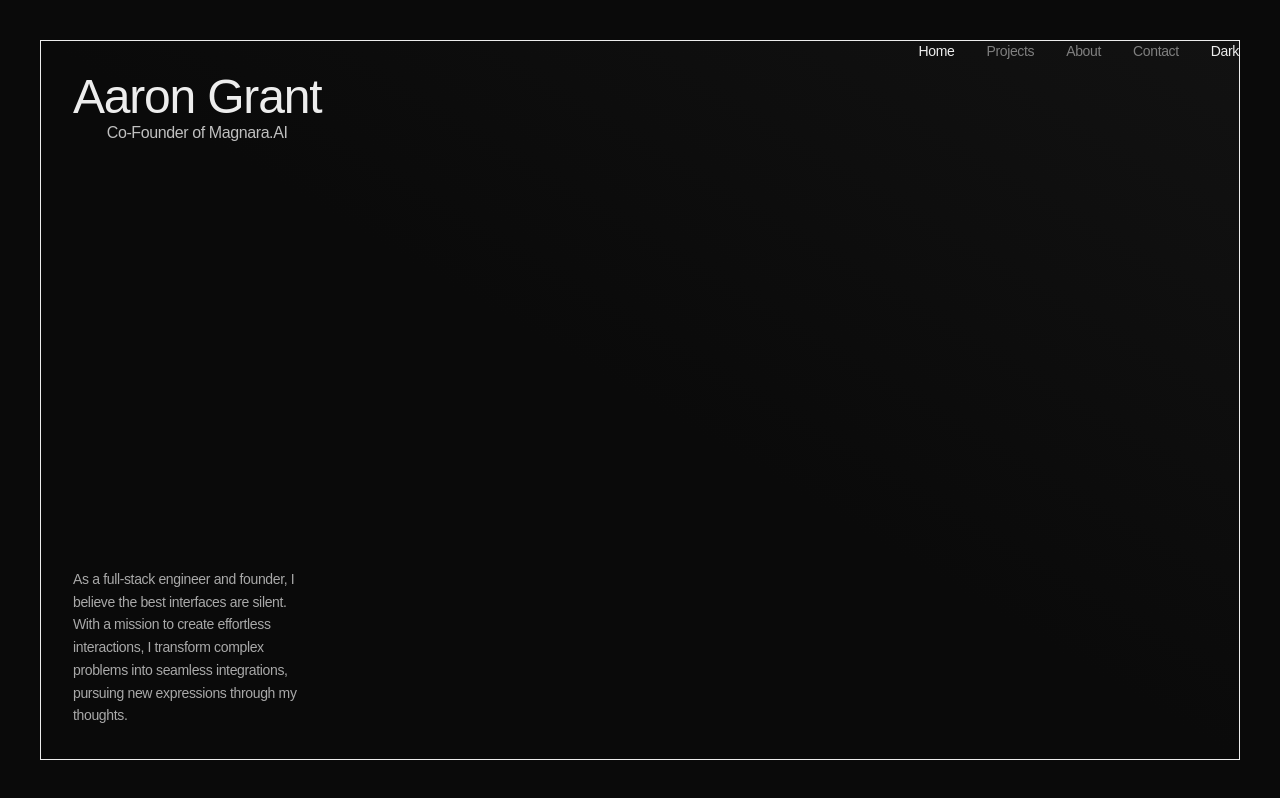
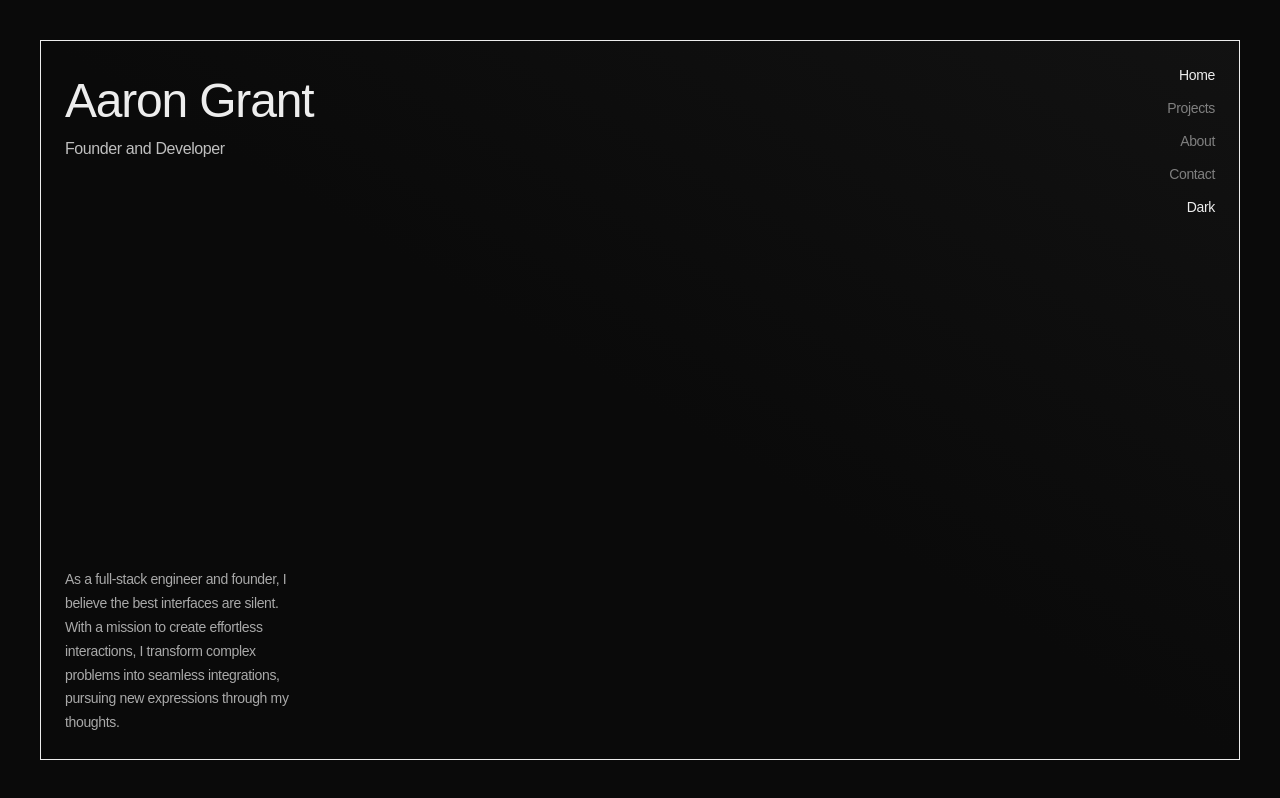
Before and after one commit to aaronjager2000/portfolio-site, a Next.js app: page / in a window 1280 px wide. Built offline with nearby package versions, Linux system fonts and the light colour scheme; a web font is replaced by a local one.

Commit message:
updated styling

```diff
--- a/src/app/page.tsx
+++ b/src/app/page.tsx
@@ -71,10 +71,29 @@ export default function Home() {
         {/* Background animation - Controlled by cursor activity */}
         <UnicornBackground isIdle={isIdle} />
 
+        {/* Static Name Header - Desktop - Never re-renders */}
+        <div className="hidden sm:block absolute top-6 left-6 z-50">
+          <h1 className="font-light tracking-tight mb-2" style={{ color: 'var(--foreground)', fontSize: '48px' }}>
+            Aaron Grant
+          </h1>
+          <h2 className="tracking-tight opacity-80 font-light" style={{ color: 'var(--foreground)', fontSize: '16px' }}>
+            Founder and Developer
+          </h2>
+        </div>
+
+        {/* Static Name Header - Mobile - Never re-renders */}
+        <div className="sm:hidden absolute top-6 left-6 z-50">
+          <h1 className="text-[2.5rem] leading-[1.1] font-light tracking-tight mb-1" style={{ color: 'var(--foreground)' }}>
+            Aaron Grant
+          </h1>
+          <h2 className="text-sm tracking-tight opacity-70 font-light" style={{ color: 'var(--foreground)' }}>
+            Founder and Developer
+          </h2>
+        </div>
+
         {/* Desktop Navigation - Never re-renders */}
-        <nav className="hidden sm:block absolute top-0 left-0 right-0 z-50 px-6 py-6 md:py-8">
-          <div className="max-w-7xl mx-auto flex items-center justify-end">
-            <div className="flex items-center gap-6 md:gap-8 text-sm" style={{ color: 'var(--foreground)' }}>
+        <nav className="hidden sm:block absolute top-6 right-6 z-50">
+          <div className="flex flex-col items-end gap-3" style={{ color: 'var(--foreground)', fontSize: '14px' }}>
             <button
               onClick={() => handleSectionChange('home')}
               className={`hover:opacity-100 transition-opacity tracking-tight ${activeSection === 'home' ? 'opacity-100' : 'opacity-50'}`}
@@ -103,6 +122,7 @@ export default function Home() {
             >
               Contact
             </button>
+            <div className="mt-1">
               <ThemeToggle />
             </div>
           </div>
@@ -172,17 +192,8 @@ export default function Home() {
           >
             {/* Desktop layout */}
             <div className="hidden sm:block">
-              <div className="absolute top-6 left-6 md:top-8 md:left-8 text-center max-w-[80%]">
-                <h1 className="text-3xl sm:text-4xl md:text-5xl font-light tracking-tight mb-2" style={{ color: 'var(--foreground)' }}>
-                  Aaron Grant
-                </h1>
-                <h2 className="text-[13px] sm:text-sm md:text-base tracking-tight opacity-80 font-light" style={{ color: 'var(--foreground)' }}>
-                  Co-Founder of Magnara.AI
-                </h2>
-              </div>
-
-              <div className="absolute bottom-6 left-6 md:bottom-8 md:left-8 max-w-[220px] sm:max-w-[240px]">
-                <p className="text-[13px] leading-6 md:text-sm md:leading-relaxed tracking-tight opacity-70" style={{ color: 'var(--foreground)' }}>
+              <div className="absolute bottom-6 left-6 max-w-[240px]">
+                <p className="tracking-tight opacity-70" style={{ color: 'var(--foreground)', fontSize: '14px', lineHeight: '1.7' }}>
                   As a full-stack engineer and founder, I believe the best interfaces are silent. With a mission to create effortless interactions, I transform complex problems into seamless integrations, pursuing new expressions through my thoughts.
                 </p>
               </div>
@@ -190,15 +201,6 @@ export default function Home() {
 
             {/* Mobile layout - p5aholic style */}
             <div className="sm:hidden">
-              <div className="absolute top-6 left-6">
-                <h1 className="text-[2.5rem] leading-[1.1] font-light tracking-tight mb-1" style={{ color: 'var(--foreground)' }}>
-                  Aaron Grant
-                </h1>
-                <h2 className="text-sm tracking-tight opacity-70 font-light" style={{ color: 'var(--foreground)' }}>
-                  Co-Founder of Magnara.AI
-                </h2>
-              </div>
-
               <div className="absolute bottom-6 right-6 max-w-[280px] text-right">
                 <p className="text-[13px] leading-[1.75] tracking-tight opacity-70 font-light" style={{ color: 'var(--foreground)' }}>
                   As a full-stack engineer and founder, I believe the best interfaces are silent. With a mission to create effortless interactions, I transform complex problems into seamless integrations, pursuing new expressions through my thoughts.
@@ -211,12 +213,7 @@ export default function Home() {
           <div
             className={`section-content ${activeSection === 'projects' && !isTransitioning ? 'section-active' : 'section-hidden'}`}
           >
-            <div className="hidden sm:block absolute top-6 left-0 right-0 md:top-8 text-center">
-              <h2 className="text-3xl md:text-4xl font-light tracking-tight" style={{ color: 'var(--foreground)' }}>
-                Projects
-              </h2>
-            </div>
-            <div className="hidden sm:flex absolute inset-0 items-center justify-center p-8 md:p-12">
+            <div className="hidden sm:flex absolute inset-0 items-center justify-center p-12">
               <div className="max-w-5xl w-full">
                 <div className="grid grid-cols-1 md:grid-cols-2 gap-5">
                   {[
@@ -249,10 +246,10 @@ export default function Home() {
                       className="project-glass-card group"
                     >
                       <div className="relative z-10">
-                        <h3 className="text-xl md:text-2xl font-medium tracking-tight mb-2 group-hover:opacity-80 transition-opacity" style={{ color: 'var(--foreground)' }}>
+                        <h3 className="font-medium tracking-tight mb-2 group-hover:opacity-80 transition-opacity" style={{ color: 'var(--foreground)', fontSize: '24px' }}>
                           {project.title}
                         </h3>
-                        <p className="text-sm md:text-base opacity-60 tracking-tight leading-relaxed" style={{ color: 'var(--foreground)' }}>
+                        <p className="opacity-60 tracking-tight" style={{ color: 'var(--foreground)', fontSize: '16px', lineHeight: '1.6' }}>
                           {project.desc}
                         </p>
                       </div>
@@ -263,7 +260,7 @@ export default function Home() {
             </div>
 
             {/* Mobile scrollable version - p5aholic style */}
-            <div className="sm:hidden absolute inset-0 overflow-y-auto pl-6 pr-7 pt-6 pb-20">
+            <div className="sm:hidden absolute inset-0 overflow-y-auto px-6 pt-6 pb-20">
               <div className="space-y-12 ml-auto text-right" style={{ maxWidth: 'calc(100% - 4px)' }}>
                 {[
                   {
@@ -318,23 +315,18 @@ export default function Home() {
           <div
             className={`section-content ${activeSection === 'info' && !isTransitioning ? 'section-active' : 'section-hidden'}`}
           >
-            <div className="hidden sm:block absolute top-6 left-0 right-0 md:top-8 text-center">
-              <h2 className="text-3xl md:text-4xl font-light tracking-tight" style={{ color: 'var(--foreground)' }}>
-                Philosophy & Approach
-              </h2>
-            </div>
-            <div className="hidden sm:flex absolute inset-0 items-center justify-center p-8 md:p-12">
+            <div className="hidden sm:flex absolute inset-0 items-center justify-center p-12">
               <div className="max-w-2xl text-center">
                 <div className="space-y-6" style={{ paddingBottom: '4rem' }}>
-                  <p className="text-base leading-relaxed tracking-tight opacity-80" style={{ color: 'var(--foreground)' }}>
+                  <p className="tracking-tight opacity-80" style={{ color: 'var(--foreground)', fontSize: '16px', lineHeight: '1.6' }}>
                     I believe the best digital experiences are invisible; they anticipate needs, remove friction, and leave users feeling effortlessly empowered.
                   </p>
-                  <p className="text-sm leading-relaxed tracking-tight opacity-70" style={{ color: 'var(--foreground)' }}>
+                  <p className="tracking-tight opacity-70" style={{ color: 'var(--foreground)', fontSize: '14px', lineHeight: '1.6' }}>
                     My approach combines precision engineering with thoughtful design. I build modular, scalable systems that integrate AI, modern web frameworks, and performance optimization to craft beautiful solutions to existing problems.
                   </p>
                 </div>
                 <div>
-                  <h3 className="text-xs uppercase tracking-wider opacity-50" style={{ color: 'var(--foreground)', paddingBottom: '2rem' }}>
+                  <h3 className="uppercase tracking-wider opacity-50" style={{ color: 'var(--foreground)', fontSize: '12px', paddingBottom: '2rem' }}>
                     Tools & Technologies
                   </h3>
                   <div className="flex flex-wrap justify-center gap-3 max-w-4xl mx-auto">
@@ -370,7 +362,7 @@ export default function Home() {
                           minWidth: '140px'
                         }}
                       >
-                        <span className="relative z-10 text-xs md:text-sm tracking-tight font-medium" style={{ color: 'var(--foreground)' }}>
+                        <span className="relative z-10 tracking-tight font-medium" style={{ color: 'var(--foreground)', fontSize: '14px' }}>
                           {tool}
                         </span>
                         <div
@@ -388,7 +380,7 @@ export default function Home() {
             </div>
 
             {/* Mobile scrollable version - p5aholic style */}
-            <div className="sm:hidden absolute left-6 right-6 top-[260px]">
+            <div className="sm:hidden absolute inset-x-6 top-[240px]">
               <div className="max-w-[320px] mx-auto text-center">
                 <div className="space-y-4">
                   <p className="text-[12px] leading-[1.65] tracking-tight opacity-80 font-light" style={{ color: 'var(--foreground)' }}>
@@ -436,11 +428,11 @@ export default function Home() {
           <div
             className={`section-content ${activeSection === 'contact' && !isTransitioning ? 'section-active' : 'section-hidden'}`}
           >
-            <div className="absolute top-6 right-6 md:top-8 md:right-8 text-right max-w-[280px] md:max-w-[320px]">
-              <h2 className="text-2xl sm:text-3xl md:text-4xl font-light tracking-tight mb-3" style={{ color: 'var(--foreground)' }}>
+            <div className="hidden sm:block absolute bottom-6 right-6 text-right max-w-[320px]">
+              <h2 className="font-light tracking-tight mb-3" style={{ color: 'var(--foreground)', fontSize: '40px' }}>
                 Let&apos;s Connect
               </h2>
-              <p className="text-[13px] sm:text-xs md:text-sm leading-relaxed tracking-tight opacity-70 mb-6" style={{ color: 'var(--foreground)' }}>
+              <p className="tracking-tight opacity-70 mb-6" style={{ color: 'var(--foreground)', fontSize: '14px', lineHeight: '1.6' }}>
                 Available for freelance & collaborations.<br />
                 Let&apos;s create something exceptional.
               </p>
@@ -450,7 +442,7 @@ export default function Home() {
                   href="mailto:aaron@magnara.ai"
                   className="flex items-center justify-end gap-3 py-2.5 hover:opacity-70 transition-opacity group min-h-[44px]"
                 >
-                  <span className="text-[13px] sm:text-xs md:text-sm tracking-tight" style={{ color: 'var(--foreground)' }}>
+                  <span className="tracking-tight" style={{ color: 'var(--foreground)', fontSize: '14px' }}>
                     aaron@magnara.ai
                   </span>
                   <Mail size={18} style={{ color: 'var(--foreground)' }} className="opacity-60 group-hover:opacity-100 transition-opacity shrink-0" />
@@ -462,7 +454,7 @@ export default function Home() {
                   rel="noopener noreferrer"
                   className="flex items-center justify-end gap-3 py-2.5 hover:opacity-70 transition-opacity group min-h-[44px]"
                 >
-                  <span className="text-[13px] sm:text-xs md:text-sm tracking-tight" style={{ color: 'var(--foreground)' }}>
+                  <span className="tracking-tight" style={{ color: 'var(--foreground)', fontSize: '14px' }}>
                     @0xaaronjager
                   </span>
                   <Twitter size={18} style={{ color: 'var(--foreground)' }} className="opacity-60 group-hover:opacity-100 transition-opacity shrink-0" />
@@ -474,7 +466,7 @@ export default function Home() {
                   rel="noopener noreferrer"
                   className="flex items-center justify-end gap-3 py-2.5 hover:opacity-70 transition-opacity group min-h-[44px]"
                 >
-                  <span className="text-[13px] sm:text-xs md:text-sm tracking-tight" style={{ color: 'var(--foreground)' }}>
+                  <span className="tracking-tight" style={{ color: 'var(--foreground)', fontSize: '14px' }}>
                     aaronjager2000
                   </span>
                   <Github size={18} style={{ color: 'var(--foreground)' }} className="opacity-60 group-hover:opacity-100 transition-opacity shrink-0" />
@@ -486,7 +478,7 @@ export default function Home() {
                   rel="noopener noreferrer"
                   className="flex items-center justify-end gap-3 py-2.5 hover:opacity-70 transition-opacity group min-h-[44px]"
                 >
-                  <span className="text-[13px] sm:text-xs md:text-sm tracking-tight" style={{ color: 'var(--foreground)' }}>
+                  <span className="tracking-tight" style={{ color: 'var(--foreground)', fontSize: '14px' }}>
                     @aarongrant
                   </span>
                   <Linkedin size={18} style={{ color: 'var(--foreground)' }} className="opacity-60 group-hover:opacity-100 transition-opacity shrink-0" />
```
Lines whose indentation alone changed are shown as unchanged.
